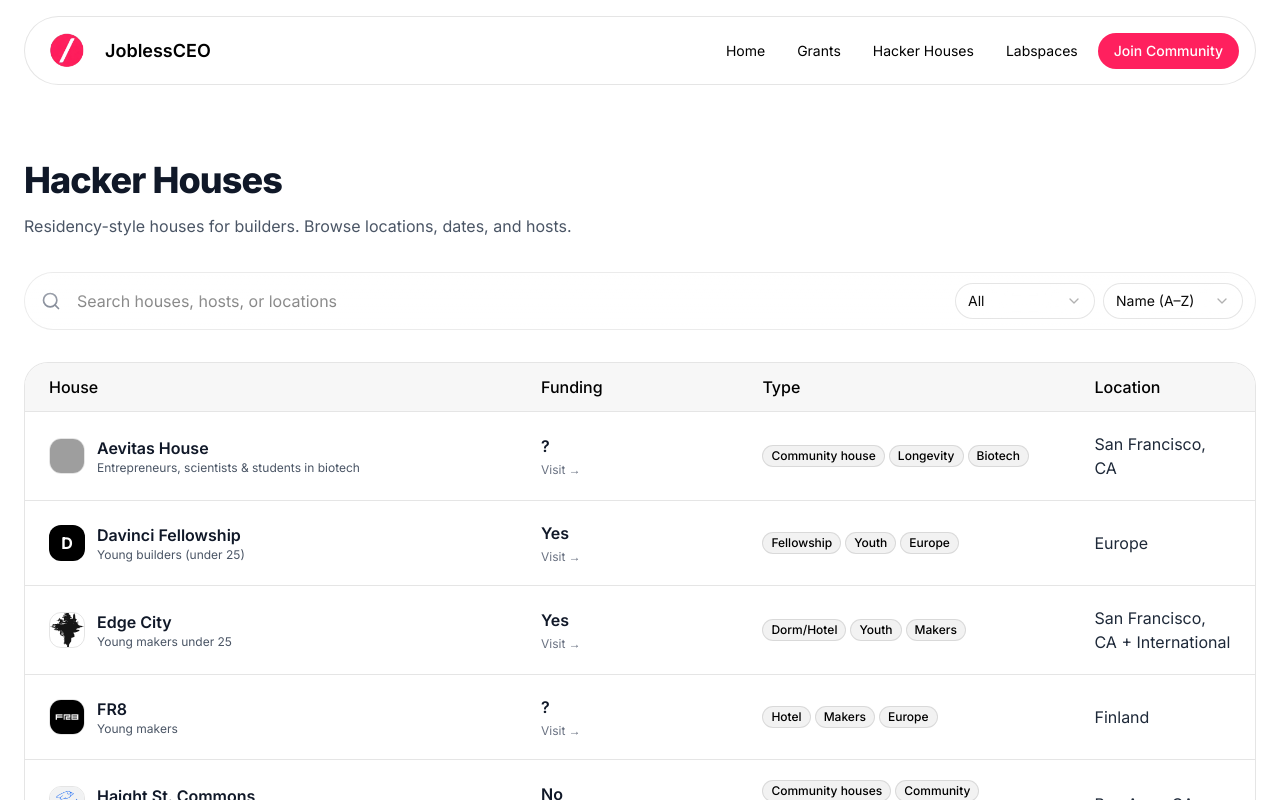
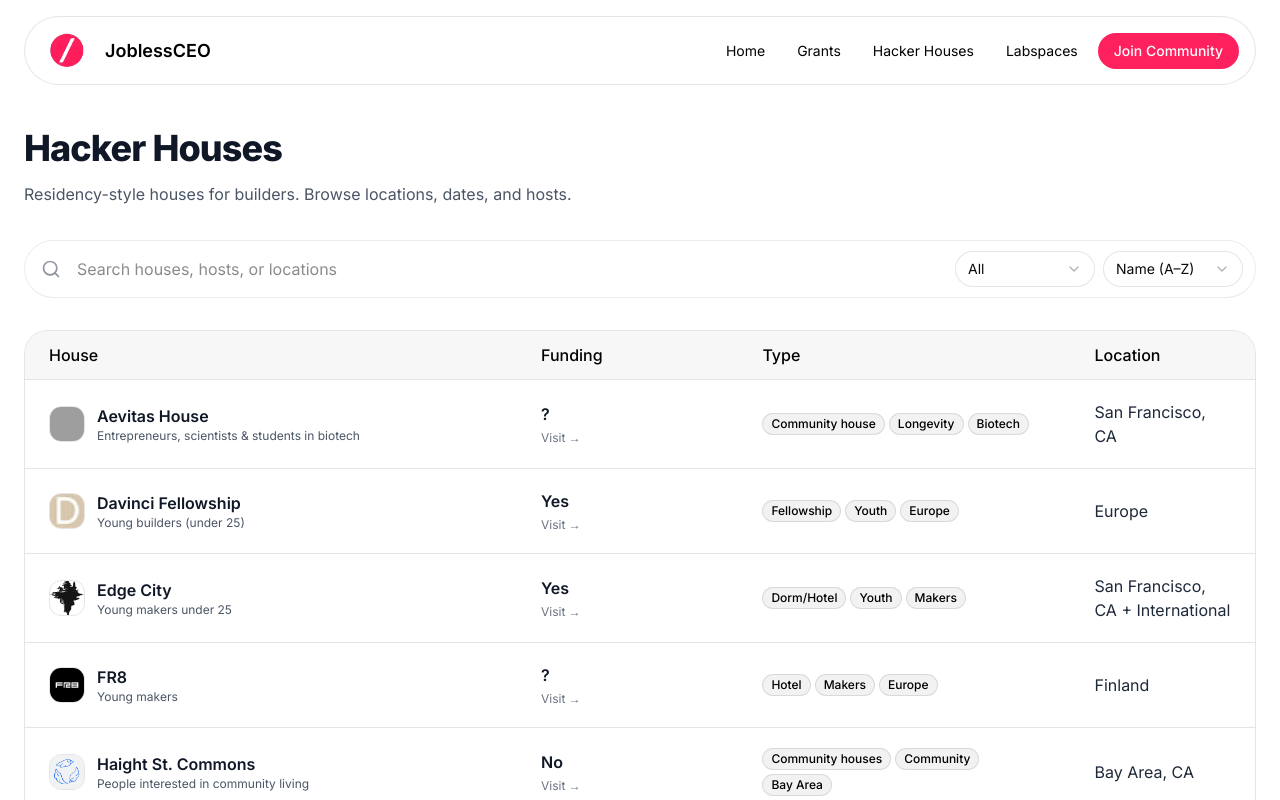
Before and after one commit to sanjaydotpro/Grants-by-JoblessCEO, a Next.js app: page /hacker-houses in a window 1280 px wide. Shown: the top 800 px of the page. Built offline with nearby package versions, Linux system fonts and the light colour scheme; grey boxes are pictures that could not be loaded.

Commit message:
hacker houses: align title spacing; add Davinci Fellowship image mapping

```diff
--- a/src/app/hacker-houses/page.tsx
+++ b/src/app/hacker-houses/page.tsx
@@ -66,11 +66,12 @@
     'edge city': require('../../../images/Edge City.svg'),
     'the bridge': require('../../../images/The Bridge.webp'),
     'the residency': require('../../../images/The Residency.png'),
+    'davinci fellowship': require('../../../images/davincifellowship.jpg'),
   };
 
   return (
     <div className="min-h-screen bg-background">
-      <div className="relative z-10 max-w-7xl mx-auto px-6 py-12 pb-8 mt-24 md:mt-28">
+      <div className="relative z-10 max-w-7xl mx-auto px-6 py-12 pb-8 mt-16 md:mt-20">
         <div className="text-left space-y-3">
           <h2 className="text-3xl md:text-4xl font-extrabold tracking-tight text-gray-900">Hacker Houses</h2>
           <p className="text-sm md:text-base text-gray-600">Residency-style houses for builders. Browse locations, dates, and hosts.</p>
```
